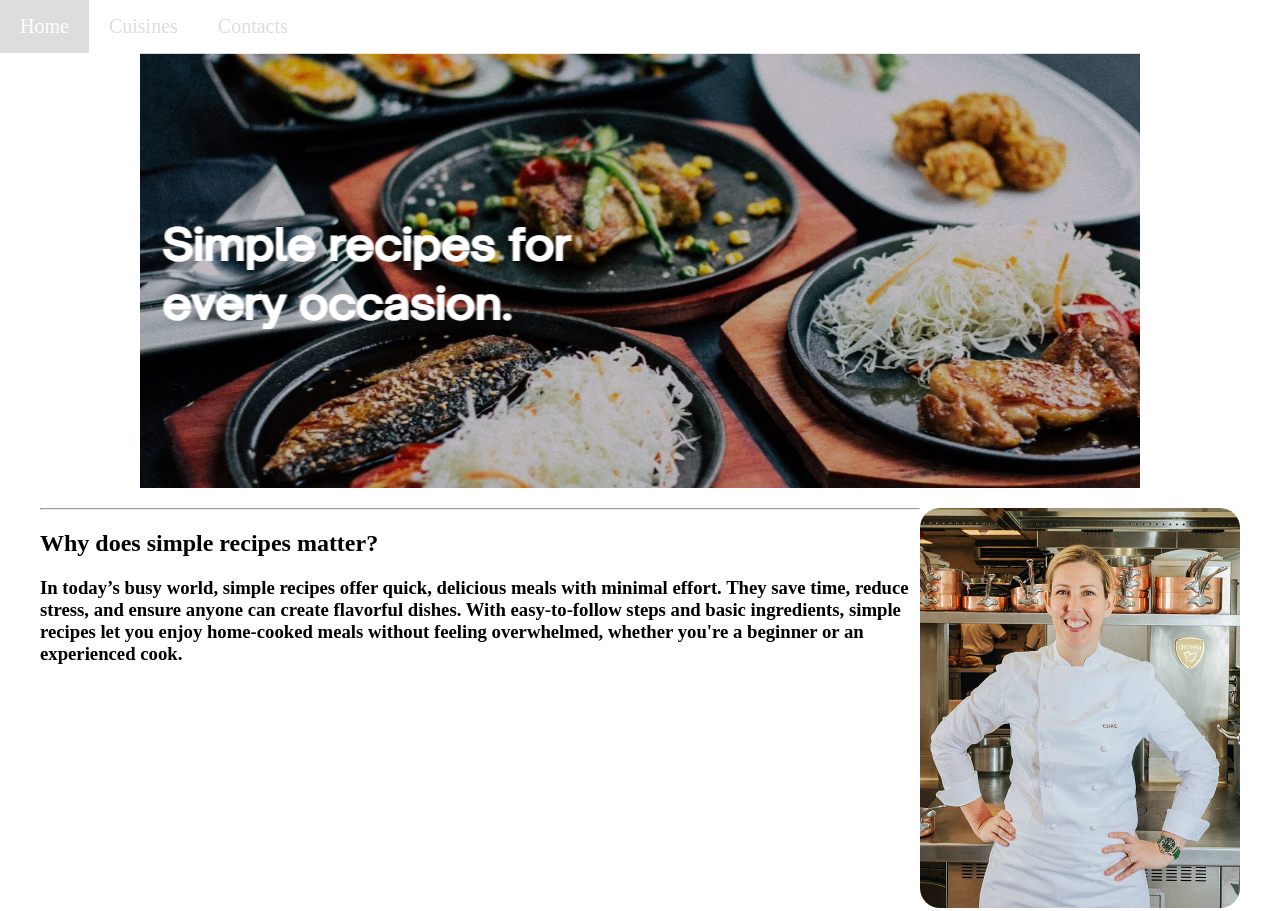
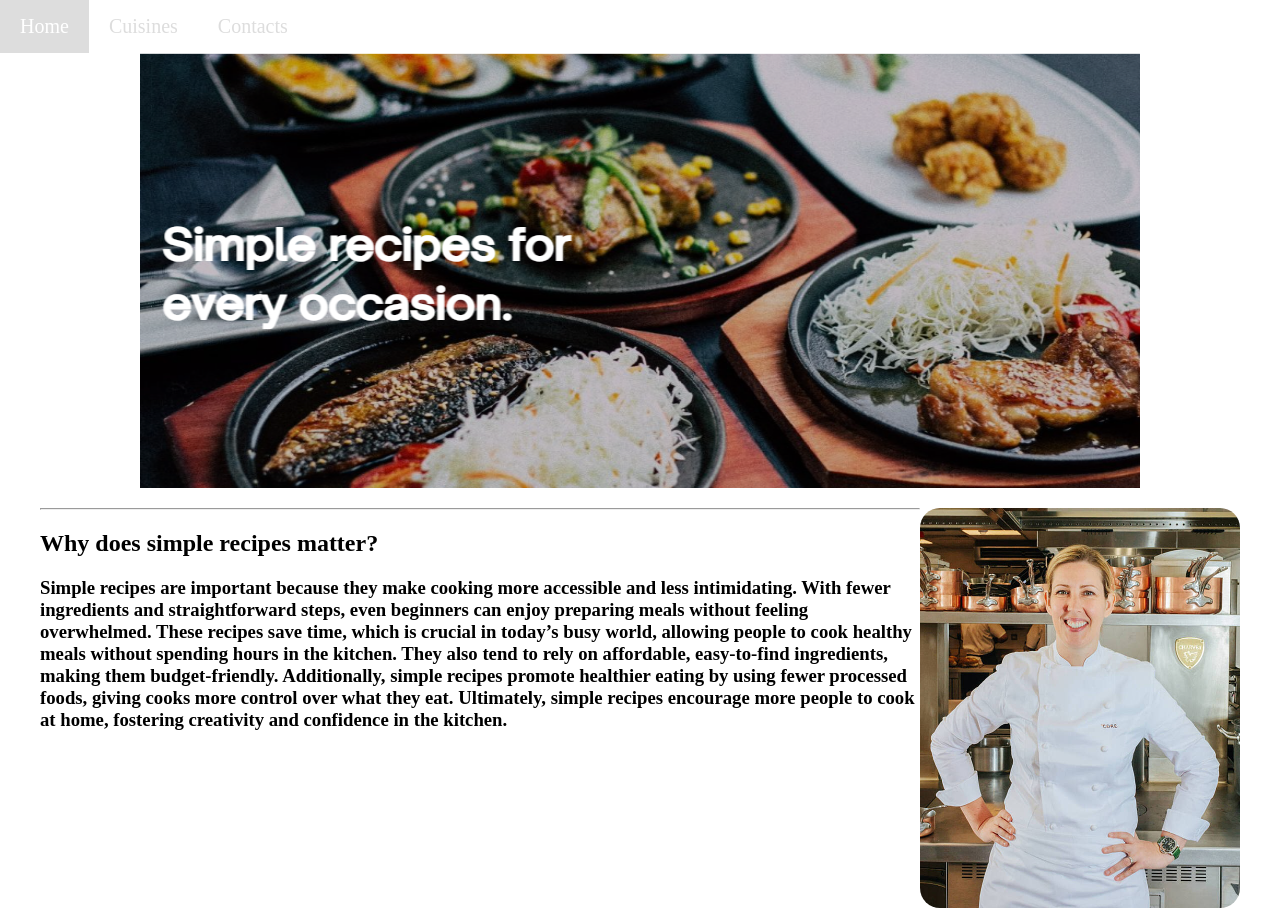
Before and after one commit to NeohPeiYing/NEOHPEIYING.github.io, a plain HTML site: page index.html in a window 1280 px wide. Shown: the top 911 px of the page. Drawn offline with Linux system fonts and the light colour scheme.

Commit message:
Update index.html

```diff
--- a/index.html
+++ b/index.html
@@ -26,7 +26,7 @@
      <h2>Why does simple recipes matter?</h2>
      </left>
 		 <left>
-		 <h3>In today’s busy world, simple recipes offer quick, delicious meals with minimal effort. They save time, reduce stress, and ensure anyone can create flavorful dishes. With easy-to-follow steps and basic ingredients, simple recipes let you enjoy home-cooked meals without feeling overwhelmed, whether you're a beginner or an experienced cook.</h3>
+		 <h3>Simple recipes are important because they make cooking more accessible and less intimidating. With fewer ingredients and straightforward steps, even beginners can enjoy preparing meals without feeling overwhelmed. These recipes save time, which is crucial in today’s busy world, allowing people to cook healthy meals without spending hours in the kitchen. They also tend to rely on affordable, easy-to-find ingredients, making them budget-friendly. Additionally, simple recipes promote healthier eating by using fewer processed foods, giving cooks more control over what they eat. Ultimately, simple recipes encourage more people to cook at home, fostering creativity and confidence in the kitchen.</h3>
 		 </left>
 		</article>
 	 </main>
```
